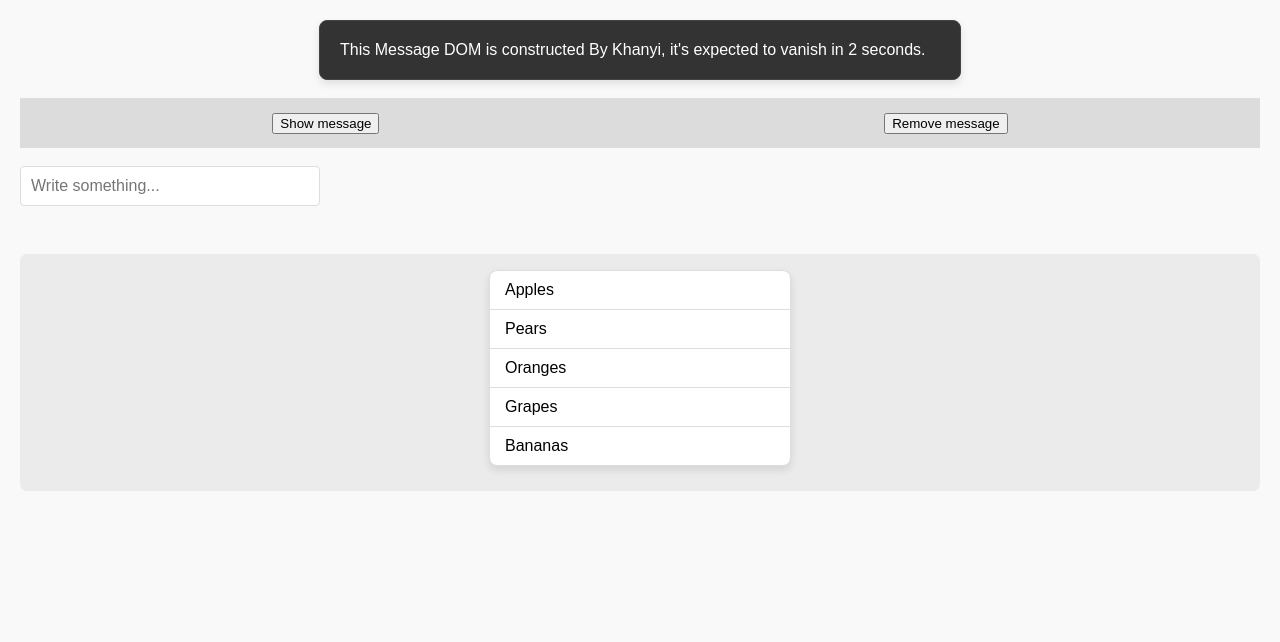
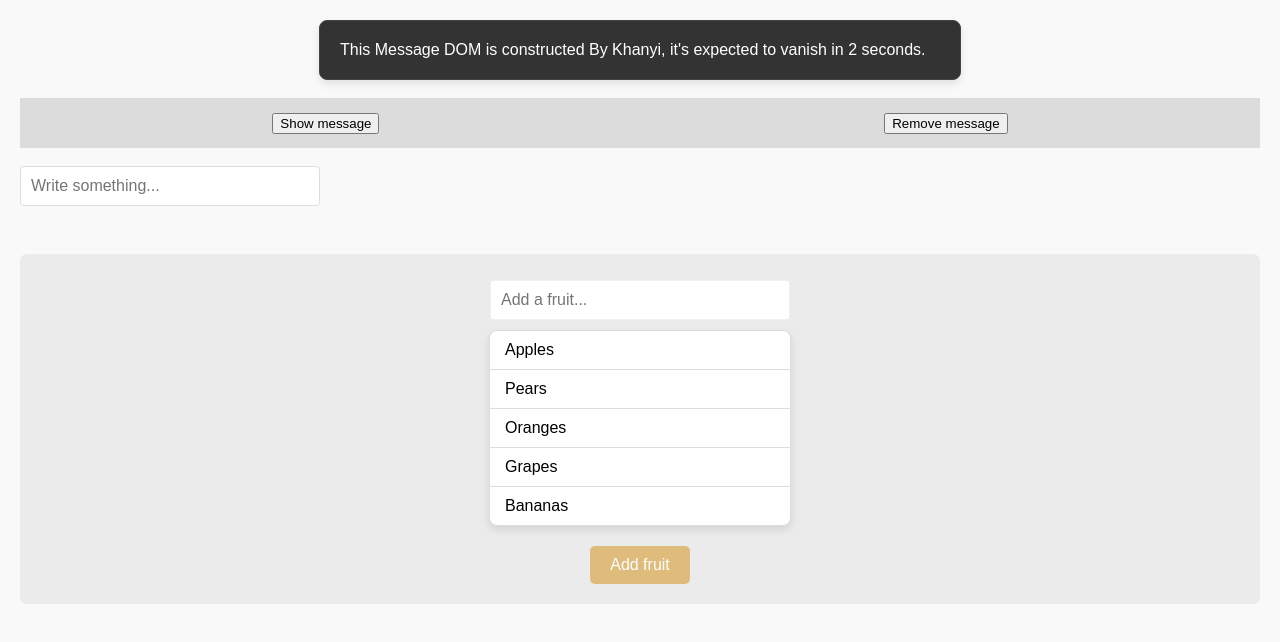
Before and after one commit to Khanyie1/UJ-Intro-JavaScript, a plain HTML site: page index.html in a window 1280 px wide. Drawn offline with Linux system fonts and the light colour scheme.

Commit message:
Adding fruit feature has been implemented.

```diff
--- a/index.html
+++ b/index.html
@@ -25,9 +25,17 @@
 
     <br>
     <div class="table">
+        <div class="fruitValueCont">
+            <input type="text" class="fruitValue" placeholder="Add a fruit...">
+        </div>
+
         <ul class="fruits">
 
         </ul>
+
+        <div class="ButtonFruit">
+            <button class="AddFruitBtn">Add fruit</button>
+        </div>
     </div>
     <script src="index.js" defer></script>
 </body>
--- a/index.js
+++ b/index.js
@@ -48,18 +48,6 @@ theMessageButton.addEventListener('click', function() {
     }
 });
 
-//Validation of the input
-// theMessageButton.addEventListener('click', function() {
-//     if (inputBox.value.trim().length > 0) {
-//        myMessage.innerText = inputBox.value;
-//     }
-
-//     else
-//     {
-//         alert("Required.");
-//     }
-// });
-
 myMessage.addEventListener('click', function() {
     myMessage.classList.toggle('darkmode')
 })
@@ -77,3 +65,27 @@ for(let i=0; i<fruits.length; i++){
    li.innerText = fruit;
    fruitList.appendChild(li);
 }
+
+
+// Adding the fruit value from user to the array list
+const fruitInput = document.querySelector('.fruitValue');
+const AddFruitBtn = document.querySelector('.AddFruitBtn');
+const FruiltListHTML = document.querySelector('.fruits');
+
+AddFruitBtn.addEventListener('click', function() {
+    const FruitValue = fruitInput.value.trim();
+
+    if(FruitValue) {
+        fruits.push(FruitValue);
+
+        const li = document.createElement('li');
+        li.innerText = FruitValue;
+        FruiltListHTML.appendChild(li);
+
+        fruitInput.value = '';
+    }
+    else
+    {
+        alert('Add fruit field is empty!');
+    }
+})
--- a/style.css
+++ b/style.css
@@ -20,6 +20,55 @@ body {
     border: 1px solid #ddd;
     border-radius: 8px;
     box-shadow: 0 4px 8px rgba(0,0,0,0.1);
+}
+
+.fruitValueCont {
+    display: flex;
+    justify-content: center;
+    align-items: center;
+    padding: 10px 10px;
+}
+
+.fruitValue {
+    padding: 10px;
+    border: 1px solid #211c1c0f;
+    border-radius: 4px;
+    width: 100%;
+    max-width: 300px;
+    box-sizing: border-box;
+    font-size: 16px;
+    color: #333;
+    outline: none;
+    transition: border-color 0.3s;
+}
+
+.fruitValue:focus {
+    border-color: #007BFF;
+}
+
+
+.ButtonFruit {
+    display: flex;
+    justify-content: center;
+    align-items: center;
+}
+
+.AddFruitBtn {
+    padding: 10px 20px;
+    background-color: rgb(223, 188, 123);
+    color: white;
+    border: none;
+    border-radius: 5px;
+    font-size: 16px;
+    transition: background-color 0.3s;
+}
+
+.AddFruitBtn:hover {
+    background-color: #45a049;
+}
+
+.ButtonFruit {
+    padding: 20px 20px;
 }
 
 .fruits li {
@@ -88,5 +137,5 @@ body {
     background-color: #211c1c0f;
     margin-top: 1em;
     padding-top: 1em;
-    height: 221px;
+    height: auto;
 }
```
